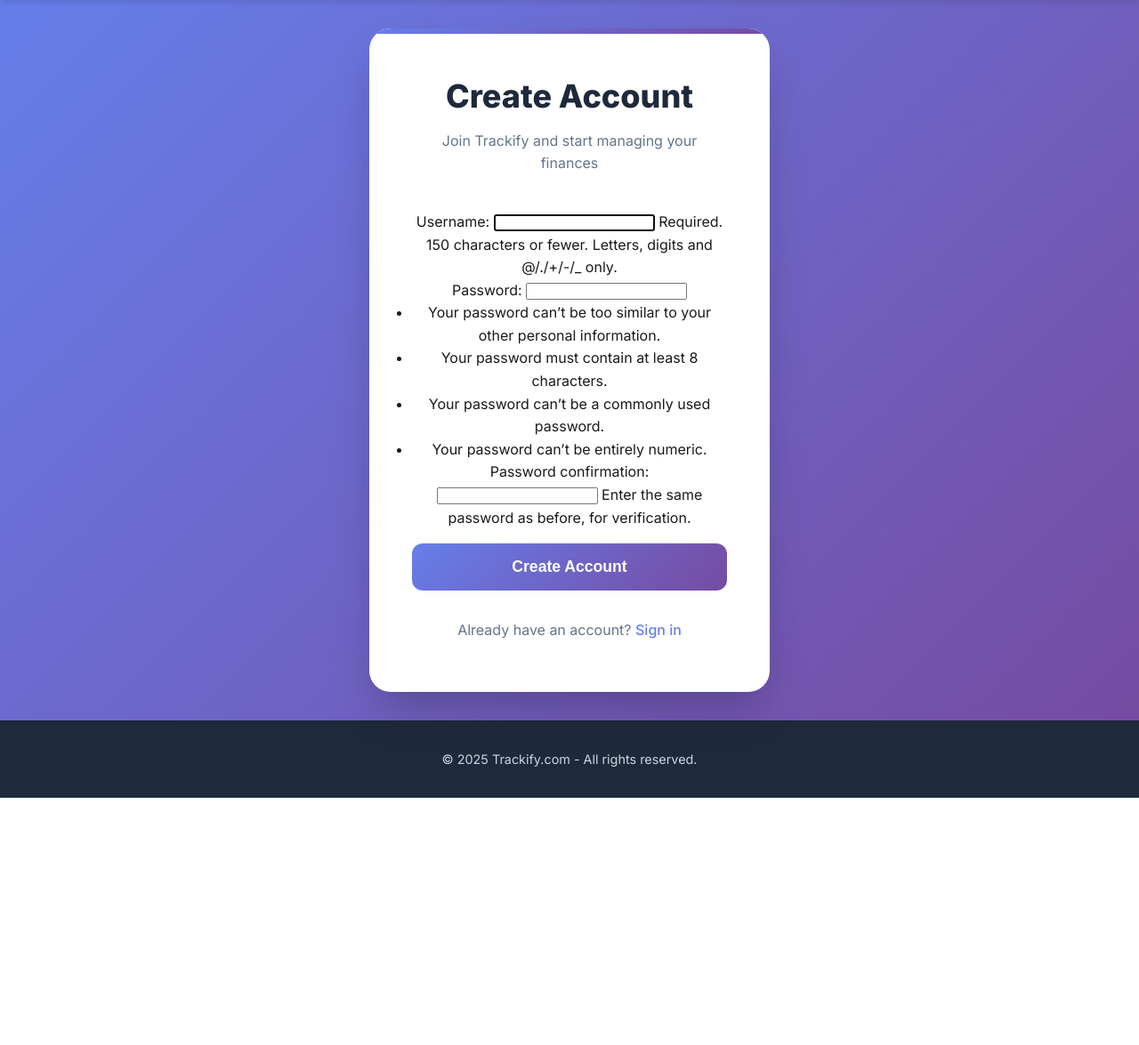
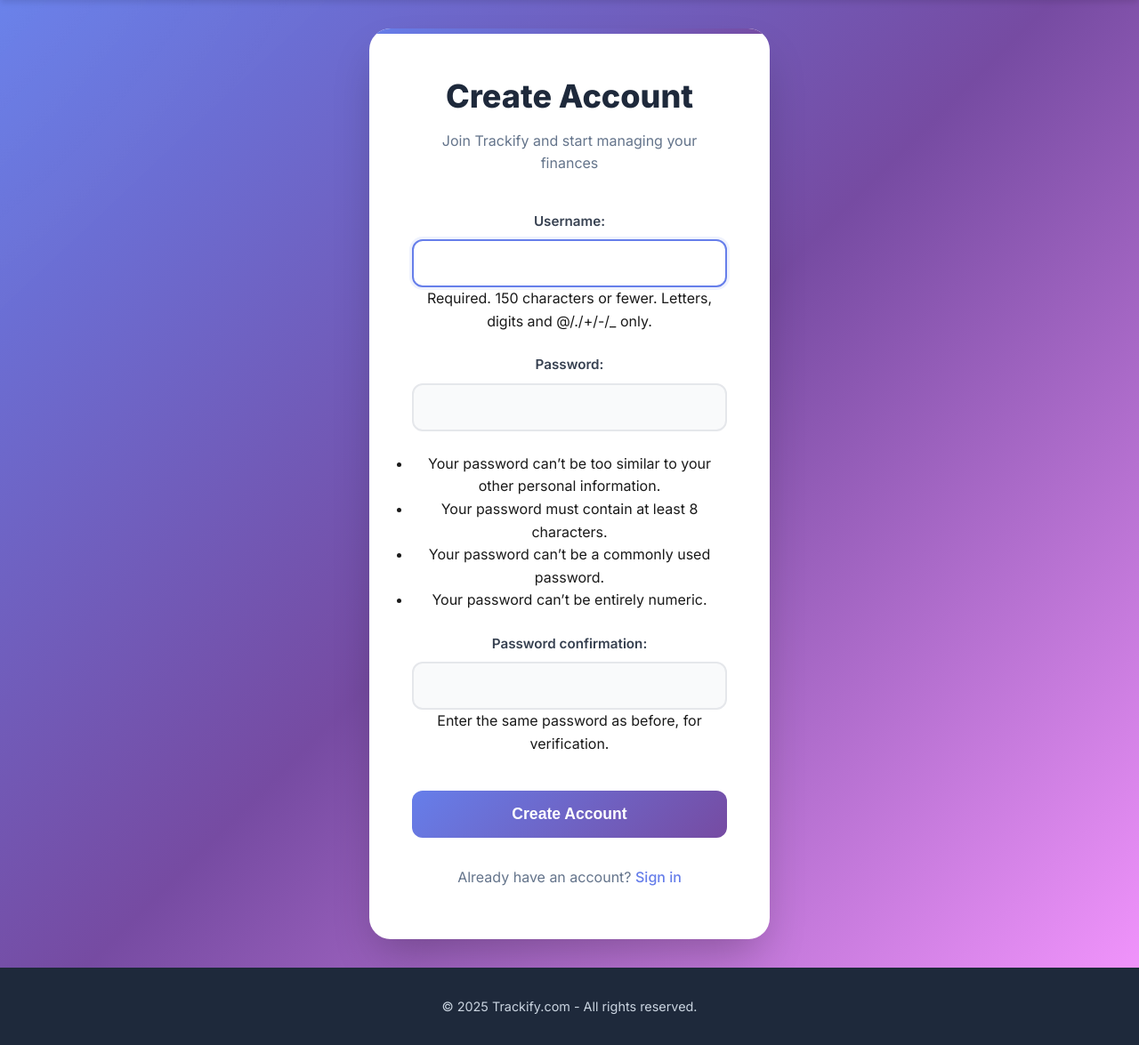
Before and after one commit to Jdnavapara/Trackify, a Django app: page /accounts/signup/ in a window 1280 px wide. Shown: the part 148-1323 px from the top of the page at 89% size. Before the commit the page ends 1045 px from the top, so only its background shows below. Run offline with Django 5.2, Linux system fonts and the light colour scheme.

Commit message:
enhance field css

```diff
--- a/budgetlens/core/static/css/auth.css
+++ b/budgetlens/core/static/css/auth.css
@@ -1,11 +1,29 @@
 /* Authentication Pages Styles */
 .auth-container {
-    background: linear-gradient(135deg, #667eea 0%, #764ba2 100%);
+    background: linear-gradient(135deg, #667eea 0%, #764ba2 50%, #f093fb 100%);
     min-height: 100vh;
     display: flex;
     align-items: center;
     justify-content: center;
     padding: 2rem;
+    position: relative;
+    overflow: hidden;
+}
+
+.auth-container::before {
+    content: '';
+    position: absolute;
+    top: -50%;
+    left: -50%;
+    width: 200%;
+    height: 200%;
+    background: radial-gradient(circle, rgba(255,255,255,0.1) 0%, transparent 70%);
+    animation: float 20s ease-in-out infinite;
+}
+
+@keyframes float {
+    0%, 100% { transform: translate(-50%, -50%) rotate(0deg); }
+    50% { transform: translate(-50%, -50%) rotate(180deg); }
 }
 
 .auth-card {
@@ -51,11 +69,11 @@
     margin-bottom: 2rem;
 }
 
-.form-group {
+.auth-form p {
     margin-bottom: 1.5rem;
 }
 
-.form-group label {
+.auth-form p label {
     display: block;
     margin-bottom: 0.5rem;
     font-weight: 600;
@@ -63,7 +81,9 @@
     font-size: 0.95rem;
 }
 
-.form-group input {
+.auth-form p input[type="text"],
+.auth-form p input[type="password"],
+.auth-form p input[type="email"] {
     width: 100%;
     padding: 1rem 1.25rem;
     border: 2px solid #e5e7eb;
@@ -71,13 +91,36 @@
     font-size: 1rem;
     transition: all 0.3s ease;
     background: #f9fafb;
+    box-sizing: border-box;
 }
 
-.form-group input:focus {
+.auth-form p input[type="text"]:focus,
+.auth-form p input[type="password"]:focus,
+.auth-form p input[type="email"]:focus {
     outline: none;
     border-color: #667eea;
     background: white;
     box-shadow: 0 0 0 3px rgba(102, 126, 234, 0.1);
+}
+
+/* Specific styling for username and password fields */
+.auth-form p input#id_username,
+.auth-form p input#id_password,
+.auth-form p input#id_password1,
+.auth-form p input#id_password2 {
+    position: relative;
+}
+
+.auth-form p input#id_username::placeholder {
+    color: #9ca3af;
+    font-style: italic;
+}
+
+.auth-form p input#id_password::placeholder,
+.auth-form p input#id_password1::placeholder,
+.auth-form p input#id_password2::placeholder {
+    color: #9ca3af;
+    font-style: italic;
 }
 
 /* Submit Button */
```
